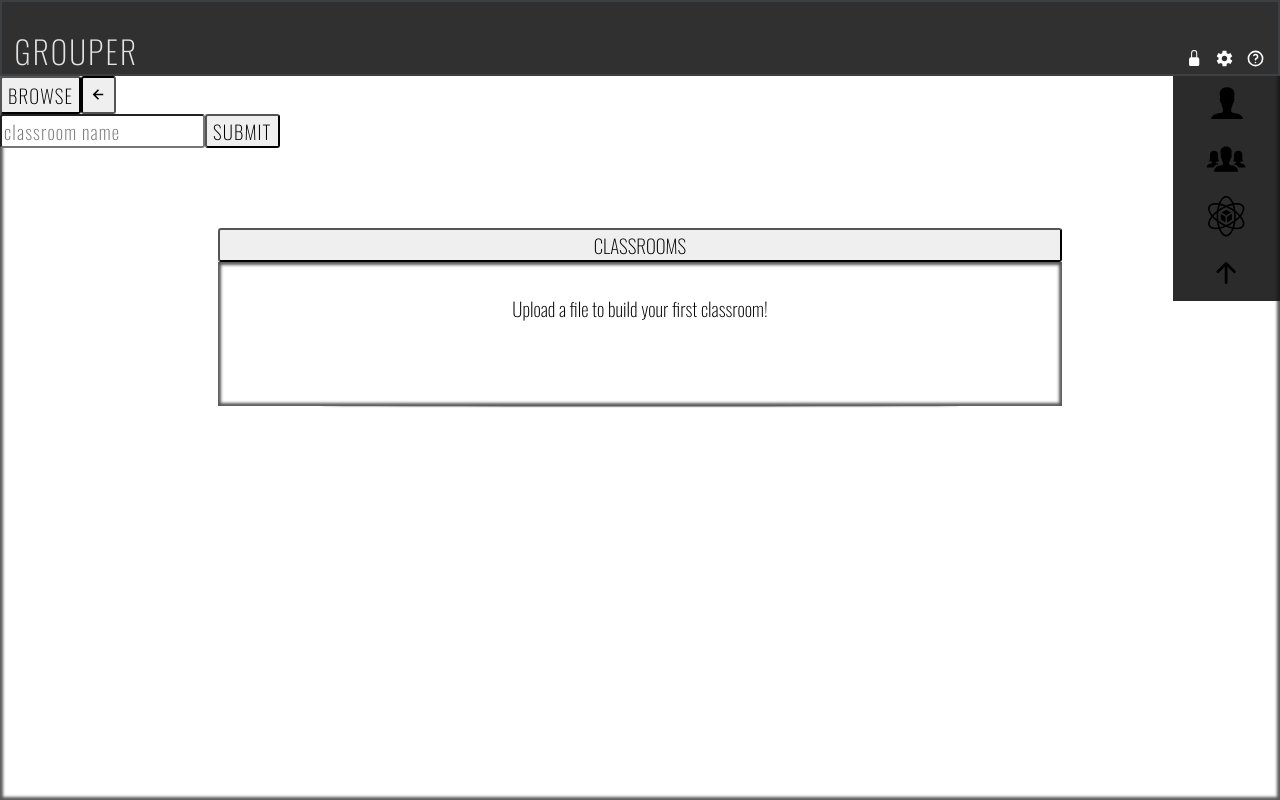
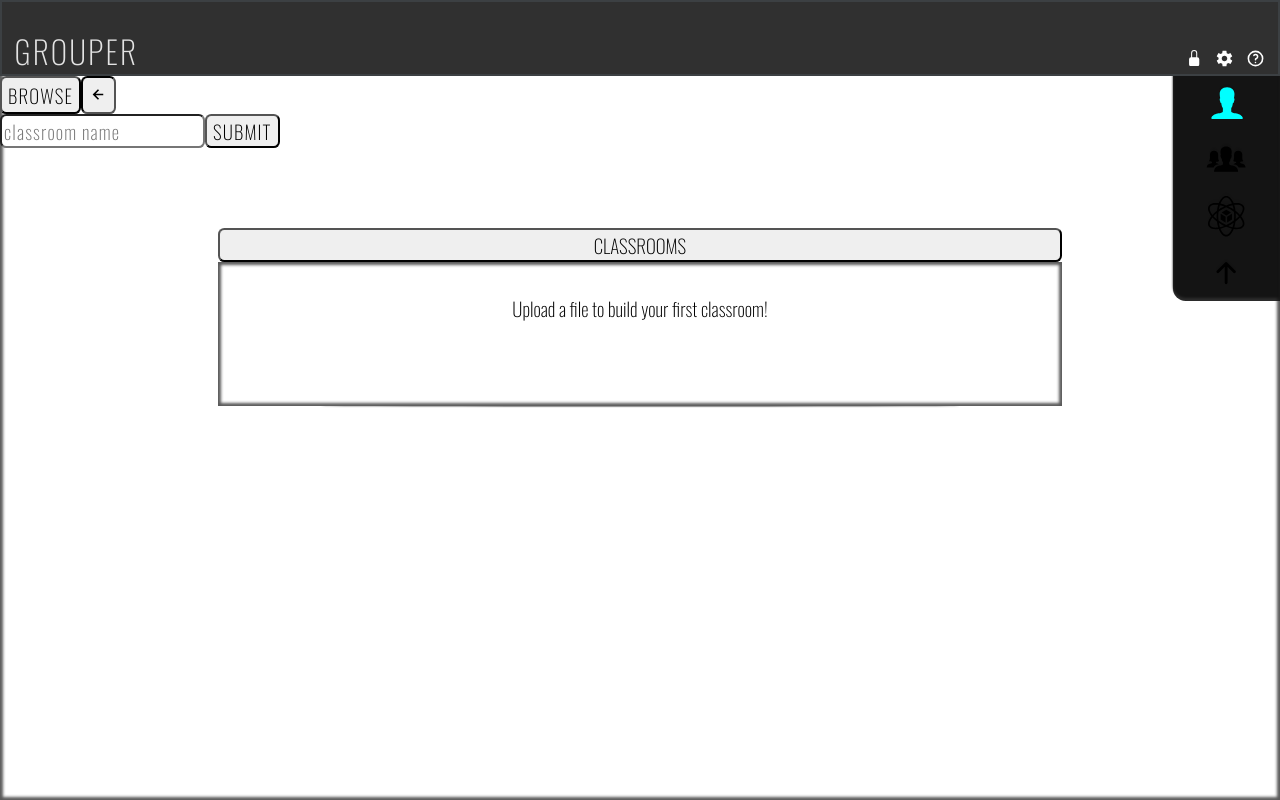
Before and after one commit to JaynewDee/grouper-desktop, a React (Vite) app in the folder src/: page / in a window 1280 px wide. Built offline with nearby package versions, Linux system fonts and the light colour scheme.

Commit message:
groups view rendering with data

```diff
--- a/src/app/App.css
+++ b/src/app/App.css
@@ -2,7 +2,7 @@
 
 button,
 input {
-  border-radius: 3px;
+  border-radius: 0.33rem;
   transition: all 0.33s;
 }
 
--- a/src/app/App.tsx
+++ b/src/app/App.tsx
@@ -16,6 +16,7 @@ import {
 import { StudentView } from "./components/StudentView";
 import Navigation from "./components/Navigation/Navigation";
 
+type GroupObject = { [key: number]: StudentType[] } | {};
 const App: FC = () => {
   const [loggedIn, setLoggedIn] = useState(false);
 
@@ -23,14 +24,17 @@ const App: FC = () => {
 
   const [students, setStudentData] = useState<StudentType[]>([]);
 
-  const [groups, setGroupsData] = useState();
+  const [groups, setGroupsData] = useState<GroupObject>();
 
   const [availableFiles, setAvailableFiles] = useState<Files>([]);
   const [toggleAll, setToggleAll] = useState("");
 
   const expandAll = () => setToggleAll("all");
   const collapseAll = () => setToggleAll("none");
-  const clearStudentsDisplay = () => setStudentData([]);
+  const clearContentDisplay = () => {
+    setStudentData([]);
+    setGroupsData({});
+  };
 
   const stripExt = (opts: string[]) => opts.map((opt) => opt.split(".")[0]);
 
@@ -53,7 +57,7 @@ const App: FC = () => {
   const controls: DisplayControllers = {
     expandAll,
     collapseAll,
-    clearStudentsDisplay
+    clearContentDisplay
   };
 
   useMemo(() => {
@@ -92,6 +96,7 @@ const App: FC = () => {
         setStudentData={setStudentData}
         setGroupsData={setGroupsData}
         setAvailableFiles={setAvailableFiles}
+        changeView={changeView}
         isData={students.length}
       />
       {ViewSwitch(view)}
--- a/src/app/Types.ts
+++ b/src/app/Types.ts
@@ -42,7 +42,7 @@ export type SimpleSetter = () => void;
 export interface DisplayControllers {
   expandAll: SimpleSetter;
   collapseAll: SimpleSetter;
-  clearStudentsDisplay: SimpleSetter;
+  clearContentDisplay: SimpleSetter;
 }
 
 export type SetFiles = Dispatch<SetStateAction<string[] | []>>;
@@ -96,6 +96,8 @@ export interface ClassProps {
   setStudentData: Dispatch<SetStateAction<any>>;
   setGroupsData: Dispatch<SetStateAction<any>>;
   setAvailableFiles: Dispatch<SetStateAction<any>>;
+  changeView: Dispatch<SetStateAction<View>>;
+
   opt: string;
   id: number;
 }
@@ -113,6 +115,7 @@ export type ClassesProps = {
     setStudentData: Setter,
     setGroupsData: Setter
   ) => Promise<void>;
+  changeView: Dispatch<SetStateAction<View>>;
 };
 
 export type GetFile = (
--- a/src/app/api/index.ts
+++ b/src/app/api/index.ts
@@ -117,6 +117,7 @@ const Handlers = (invokers: typeof Invokers) => ({
     setStudentData(students);
     const groups = JSON.parse(res[1]);
     setGroupsData(groups);
+    console.log(groups);
   }
 });
 
--- a/src/app/components/ClassList/ClassList.css
+++ b/src/app/components/ClassList/ClassList.css
@@ -14,7 +14,7 @@
 
 .class-option-container {
   display: flex;
-  width: 100%;
+  justify-content: space-evenly;
 }
 .class-option-container:hover > div {
   cursor: pointer;
@@ -69,10 +69,7 @@
 }
 
 .delete-class-btn {
-  position: absolute;
   outline: 2px solid black;
-  margin-top: 0.66rem;
-  left: 1rem;
   border-radius: 50%;
   z-index: 3;
 }
@@ -80,13 +77,16 @@
   outline: 2px solid red;
 }
 .build-groups-btn {
-  position: absolute;
   outline: 2px solid black;
-  margin-top: 0.66rem;
-  left: 3rem;
   border-radius: 50%;
   z-index: 3;
 }
+
+.delete-class-btn,
+.build-groups-btn {
+  margin: 0.66rem 1.66rem 0;
+}
+
 .build-groups-btn:hover {
   outline: 2px solid cyan;
 }
--- a/src/app/components/ClassList/ClassList.tsx
+++ b/src/app/components/ClassList/ClassList.tsx
@@ -2,7 +2,7 @@ import { FC, useState, memo, useMemo, useRef } from "react";
 
 import "./ClassList.css";
 import { BuildGroupsBtn, DeleteClassBtn } from "../Icons";
-import DisplayControls from "../Students/DisplayControls";
+import DisplayControls from "../DisplayControls";
 import { ClassesProps, ClassProps } from "../../Types";
 
 const Class: FC<ClassProps> = ({
@@ -12,6 +12,7 @@ const Class: FC<ClassProps> = ({
   setStudentData,
   setGroupsData,
   setAvailableFiles,
+  changeView,
   opt,
   id
 }) => {
@@ -25,21 +26,15 @@ const Class: FC<ClassProps> = ({
 
   const handleMouseLeave = (_: any) => setHoverState(false);
 
+  const deleteFile = async (e: any) =>
+    await handleDeleteFile(e, clickRef, setAvailableFiles, setStudentData);
   return (
     <div
       className="class-option-container"
       onMouseEnter={handleMouseEnter}
       onMouseLeave={handleMouseLeave}
     >
-      {hoverState && (
-        <div
-          onClick={(e) =>
-            handleDeleteFile(e, clickRef, setAvailableFiles, setStudentData)
-          }
-        >
-          {DeleteClassBtn()}
-        </div>
-      )}
+      {hoverState && <div onClick={deleteFile}>{DeleteClassBtn()}</div>}
       <p
         onClick={handleOptionClick}
         key={id}
@@ -50,9 +45,10 @@ const Class: FC<ClassProps> = ({
       </p>
       {hoverState && (
         <div
-          onClick={(e) =>
-            handleBuildGroups(e, clickRef, setStudentData, setGroupsData)
-          }
+          onClick={async (e) => {
+            await handleBuildGroups(e, clickRef, setStudentData, setGroupsData);
+            changeView("groups");
+          }}
         >
           {BuildGroupsBtn()}
         </div>
@@ -73,7 +69,8 @@ export const Classes: FC<ClassesProps> = memo(
     isData,
     setStudentData,
     setGroupsData,
-    setAvailableFiles
+    setAvailableFiles,
+    changeView
   }) => {
     //
     const [listState, setListState] = useState(false);
@@ -100,6 +97,7 @@ export const Classes: FC<ClassesProps> = memo(
                   setStudentData={setStudentData}
                   setGroupsData={setGroupsData}
                   setAvailableFiles={setAvailableFiles}
+                  changeView={changeView}
                   opt={opt}
                   id={idx}
                   key={idx}
--- a/src/app/components/Students/DisplayControls.tsx
+++ b/src/app/components/DisplayControls.tsx
@@ -1,8 +1,8 @@
 import { FC } from "react";
-import { ControlsProps } from "../../Types";
+import { ControlsProps } from "../Types";
 
 const DisplayControls: FC<ControlsProps> = ({ controls }) => {
-  const { expandAll, collapseAll, clearStudentsDisplay } = controls;
+  const { expandAll, collapseAll, clearContentDisplay } = controls;
 
   return (
     <div className="toggle-display-box">
@@ -12,7 +12,7 @@ const DisplayControls: FC<ControlsProps> = ({ controls }) => {
       <button id="collapse" onClick={collapseAll}>
         Collapse All
       </button>
-      <button onClick={clearStudentsDisplay}>Clear</button>
+      <button onClick={clearContentDisplay}>Clear</button>
     </div>
   );
 };
--- a/src/app/components/GroupsView.tsx
+++ b/src/app/components/GroupsView.tsx
@@ -1,7 +1,22 @@
 import React from "react";
+import { StudentType } from "../Types";
 
 const GroupsView = ({ groupsData }: { groupsData: any }) => {
-  return <div>GroupsView</div>;
+  return (
+    <div>
+      {Object.values(groupsData).map((group: any, idx: number) => (
+        <div>
+          <h4>Group {idx + 1}</h4>
+          {group.map((student: StudentType) => (
+            <>
+              <p>{student.name}</p>
+              <p>{student.avg}</p>
+            </>
+          ))}
+        </div>
+      ))}
+    </div>
+  );
 };
 
 export default GroupsView;
--- a/src/app/components/Navigation/Navigation.css
+++ b/src/app/components/Navigation/Navigation.css
@@ -9,6 +9,8 @@
   top: 4rem;
   right: 0;
   background-color: rgba(20, 20, 20, 0.9);
+  border-radius: 0 0 0 0.66rem;
+  filter: drop-shadow(0px -3px 1px black);
 }
 
 .nav-link {
@@ -16,6 +18,7 @@
   justify-content: center;
   align-items: center;
   margin: 0.33rem 1.66rem;
+  transition: all 1s;
 }
 .nav-link:hover {
   cursor: pointer;
--- a/src/app/components/Navigation/Navigation.tsx
+++ b/src/app/components/Navigation/Navigation.tsx
@@ -21,10 +21,18 @@ const Navigation: FC<NavProps> = ({ view, changeView }) => {
           : { transform: "translateY(-75%)" }
       }
     >
-      <a onClick={setStudentsView} className="nav-link">
+      <a
+        onClick={setStudentsView}
+        className="nav-link"
+        style={view === "students" ? { color: "cyan" } : {}}
+      >
         {StudentIcon()}
       </a>
-      <a onClick={setGroupsView} className="nav-link">
+      <a
+        onClick={setGroupsView}
+        className="nav-link"
+        style={view === "groups" ? { color: "cyan" } : {}}
+      >
         {GroupIcon()}
       </a>
       <a onClick={setStudentsView} className="nav-link">
```
Also changed, not shown: src/app/components/Groups.tsx/GroupCard.tsx (added, +7 -0 lines).
